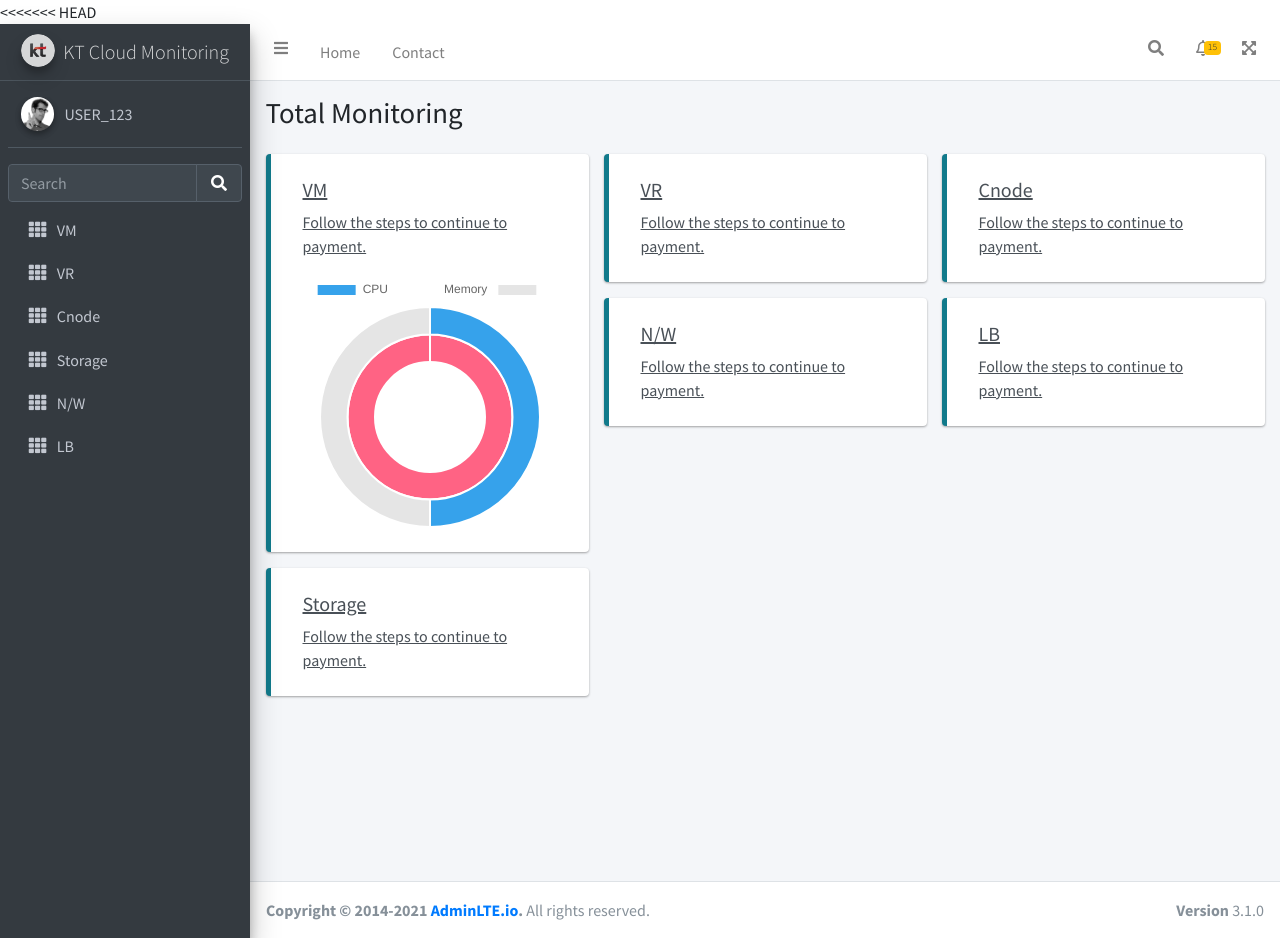
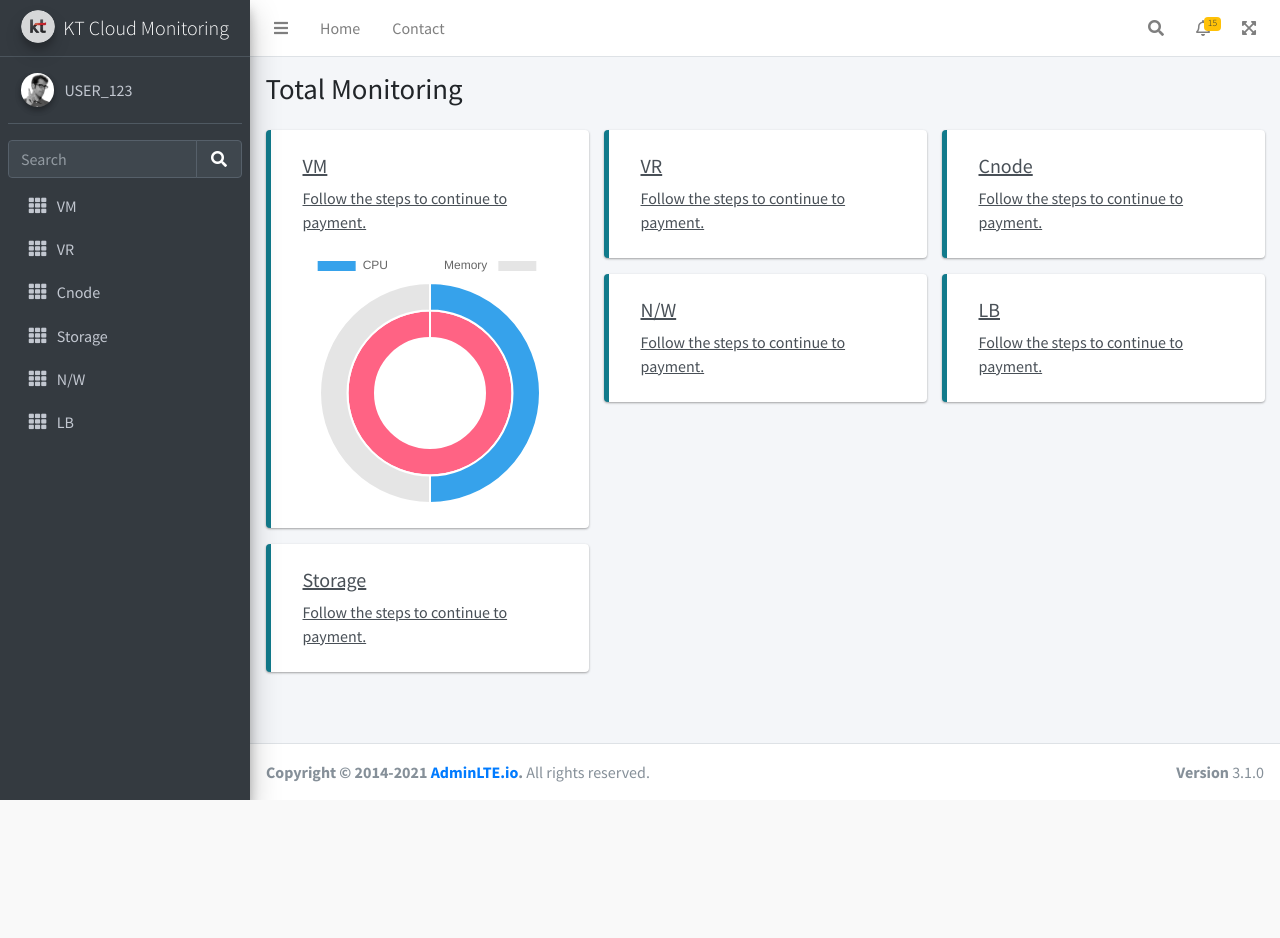
Before and after one commit to manzino0705/flask, a Flask app: page / in a window 1280 px wide. After the commit the page ends 800 px from the top, so only its background shows below. Run offline with Flask 2, Linux system fonts and the light colour scheme; data that the repository does not hold is empty; some libraries are stand-ins or nearby versions.

Commit message:
sorry...mistake....

```diff
--- a/templates/index.html
+++ b/templates/index.html
@@ -1,4 +1,3 @@
-<<<<<<< HEAD
 {% extends "./common/navbar.html"%}
 {%block contents%}
 
@@ -138,5 +137,3 @@ var pieChart = new Chart(ctx, {
 })</script>
 
   {%endblock%}
-=======
->>>>>>> 56d99c0af0298a92fbdf93ef9fb08bffaef56e63
```
